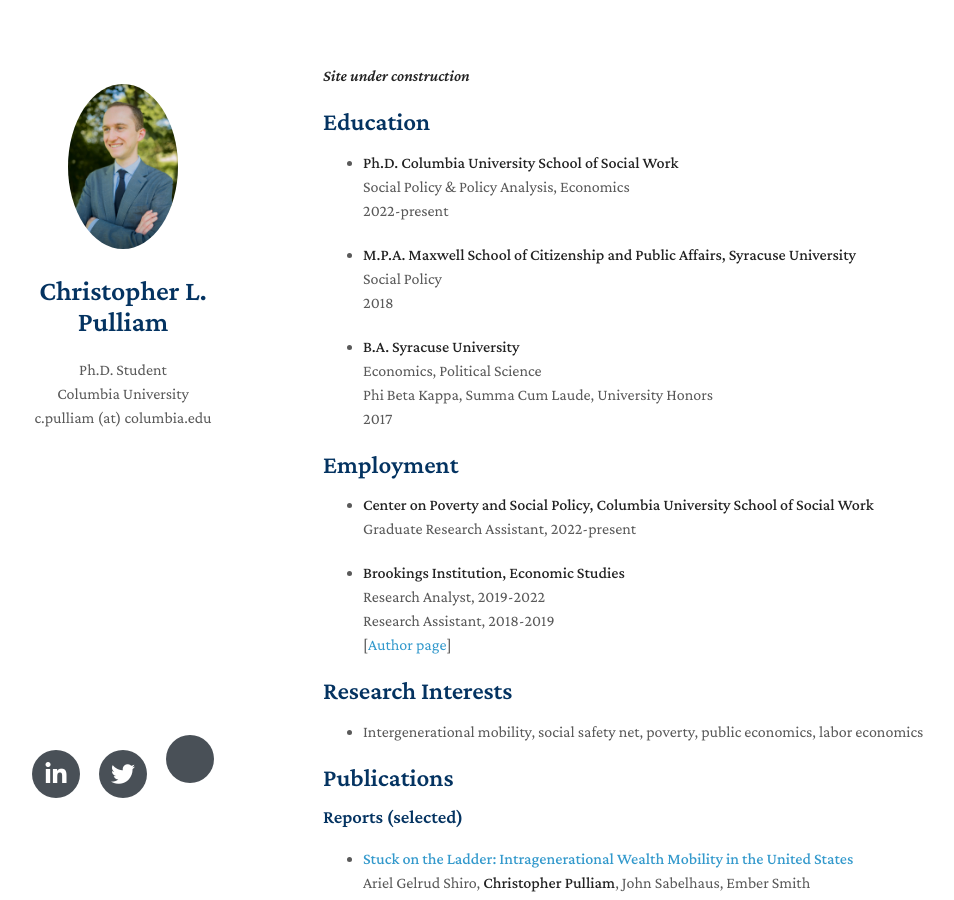
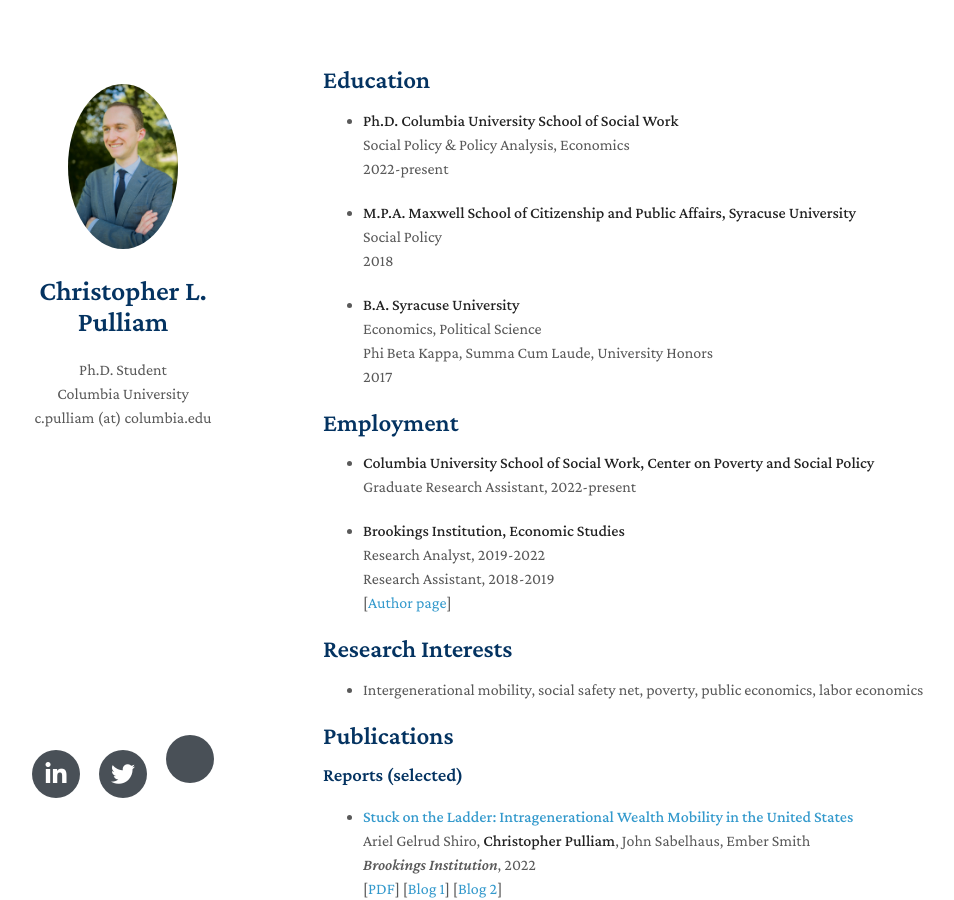
Before and after one commit to christopher-pulliam/oldsite, a Jekyll site: the page built from index.md, in a window 1280 px wide and 900 px high. Shown: the whole window, without its empty margins (147-1101 px from the left). Built offline with Jekyll 4.4.1, drawn with Linux system fonts in a browser that asks for light colours; nearby versions of some CDN libraries; a style sheet for code colours, icons or effects is not loaded; our own code applies the rules of GitHub Pages for plain Markdown files.

Commit message:
Update index.md

```diff
--- a/index.md
+++ b/index.md
@@ -1,8 +1,6 @@
 ---
 layout: homepage
 ---
-***Site under construction***
-
 ## Education
 
 - **Ph.D. Columbia University School of Social Work**
@@ -26,7 +24,7 @@ layout: homepage
   2017
 
 ## Employment
-- **Center on Poverty and Social Policy, Columbia University School of Social Work**
+- **Columbia University School of Social Work, Center on Poverty and Social Policy**
   <br>
   Graduate Research Assistant, 2022-present
 
```
